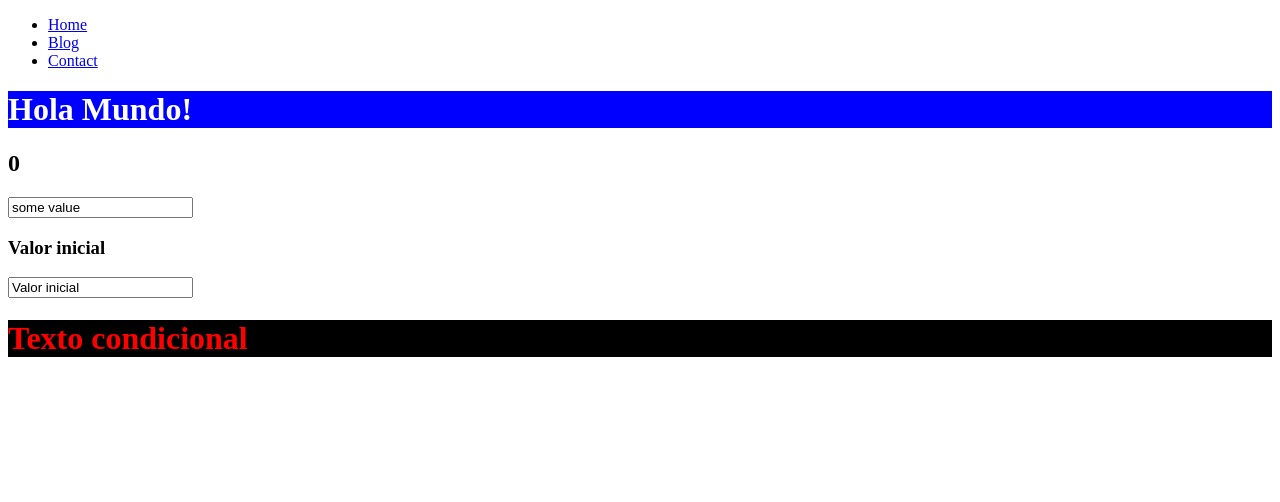
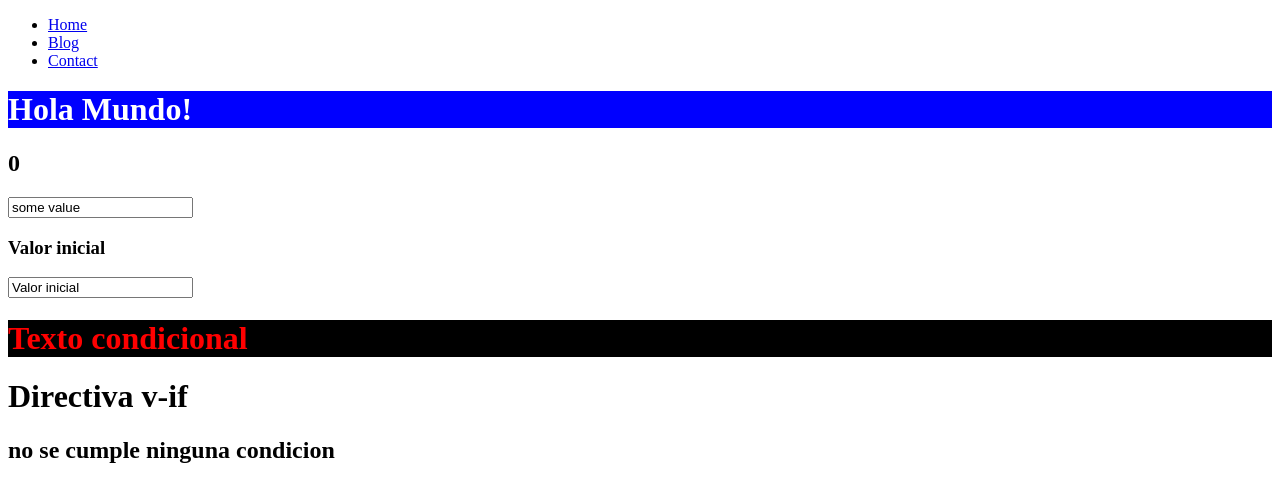
Before and after one commit to Chaparro10/Vue-Curso, a Vue app in the folder my-vue-project/: page / in a window 1280 px wide. Shown: the top 502 px of the page. Built offline with nearby package versions, Linux system fonts and the light colour scheme.

Commit message:
Directiva v-if

```diff
--- a/my-vue-project/src/App.vue
+++ b/my-vue-project/src/App.vue
@@ -1,26 +1,28 @@
 <script setup>
 import { ref } from 'vue';
 import HeaderComponent from './components/HeaderComponent.vue';
-let number=ref(0);
+let number = ref(0);
 
 //setInterval(()=>{number.value++},100);
 
-const myId="1";
+const myId = "1";
 
-const myValue=ref("some value");
+const myValue = ref("some value");
 
-const myValueModel=ref("Valor inicial");
+const myValueModel = ref("Valor inicial");
 
-const addOne=()=>{
+const addOne = () => {
   number.value++;
 }
 
-let myCondition=true;
+let myCondition = true;
+
+const condition = false;
 
 </script>
 
 <template>
-  <HeaderComponent/>
+  <HeaderComponent />
   <h1 v-bind:id="myId" class="title">Hola Mundo!</h1>
 
   <h2 @click="addOne">{{ number }}</h2>
@@ -31,22 +33,34 @@ let myCondition=true;
 
   <input type="text" v-model="myValueModel">
 
-      <h1 :class="{highlight:myCondition,red:true}">
+  <h1 :class="{ highlight: myCondition, red: true }">
     Texto condicional
   </h1>
+
+  <h1>Directiva v-if</h1>
+
+  <h2 v-if="condition">la condicion se cumple</h2>
+  <h2 v-else-if="condition==1">
+    el else if
+  </h2>
+  <h2 v-else>
+    no se cumple ninguna condicion
+  </h2>
 
 </template>
 
 <style scoped>
-.title{
+.title {
   background-color: blue;
   color: white;
 }
-.highlight{
+
+.highlight {
   background-color: black;
   color: yellow;
 }
-.red{
+
+.red {
   color: red;
 }
 </style>
```
Lines whose indentation alone changed are shown as unchanged.
